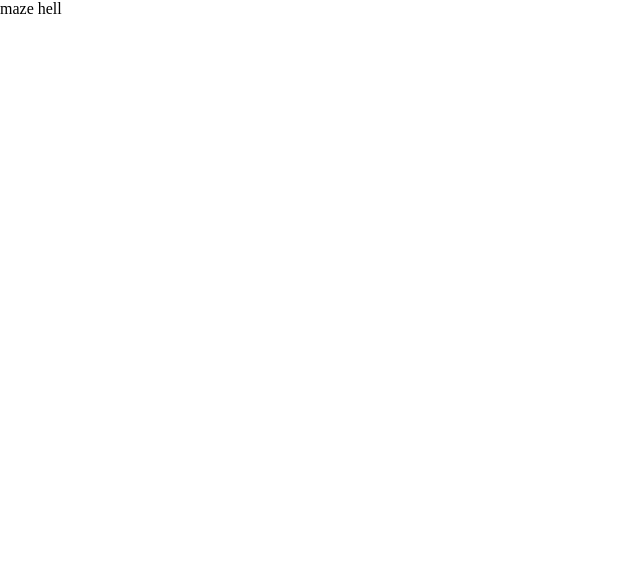
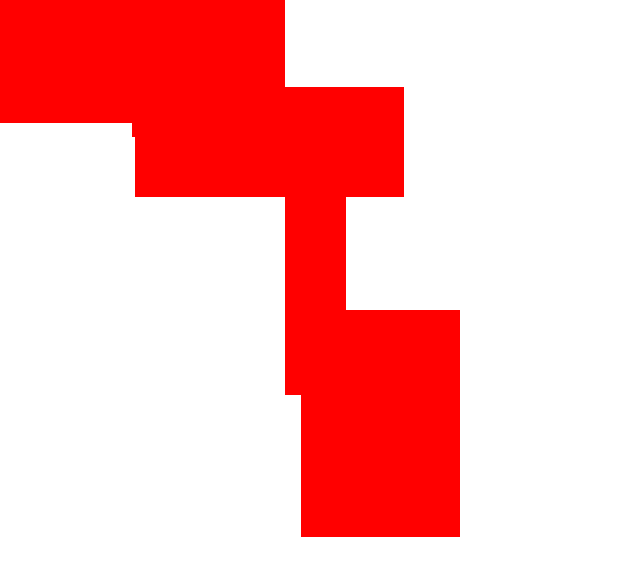
Before and after one commit to jacksrevenge/maze-hell, a plain HTML site: page index.html in a window 1280 px wide. Shown: the whole page, without its empty margins (0-640 px from the left). Drawn offline with Linux system fonts and the light colour scheme.

Commit message:
now randomly makes a path

```diff
--- a/css/style.css
+++ b/css/style.css
@@ -1,8 +1,8 @@
-* {
-    display: block;
-}
-
 main {
     height: 100vh;
     width: 100%;
 }
+
+maze-path {
+    display: block;
+}
--- a/index.html
+++ b/index.html
@@ -9,9 +9,9 @@
 </head>
 <body>
     <main>
-
     </main>
 </body>
+<script src="./js/helper-functions.js"></script>
 <script src="./js/maze-path.js"></script>
 <script src="./js/game-controller.js"></script>
 </html>
--- a/js/game-controller.js
+++ b/js/game-controller.js
@@ -1,10 +1,28 @@
 const gameArea = document.querySelector('main')
 
-gameArea.addEventListener('mousemove', (e) => {
-    const mazePath = document.createElement('maze-path')
+gameArea.addEventListener('mouseover', (e) => {
+    if (e.composedPath()[0].localName === 'main') {
+        alert('back to hell!')
+        location.reload()
+    }
+})
 
-    mazePath.setAttribute('coord-x', e.pageX)
-    mazePath.setAttribute('coord-y', e.pageY)
+function initRound(e) {
+    const amountOfPaths = 5
+    let offSetX = 0
+    let offSetY = 0
 
-    gameArea.appendChild(mazePath)
-})
+    for (let i = 0; i < amountOfPaths; i++) {
+        const mazePath = new MazePathComponent()
+        const innerMazePath = mazePath.shadowRoot.lastElementChild
+
+        mazePath.setAttribute('coord-x', offSetX)
+        mazePath.setAttribute('coord-y', offSetY)
+
+        gameArea.appendChild(mazePath)
+        offSetX += innerMazePath.clientWidth + getRandomArbitrary(-innerMazePath.clientWidth,0)
+        offSetY += innerMazePath.clientHeight + getRandomArbitrary(-innerMazePath.clientHeight,0)
+    }
+}
+
+initRound()
--- /dev/null
+++ b/js/helper-functions.js
@@ -0,0 +1,3 @@
+function getRandomArbitrary(min, max) {
+    return Math.random() * (max - min) + min;
+}
--- a/js/maze-path.js
+++ b/js/maze-path.js
@@ -3,7 +3,7 @@ mazePathTemplate.innerHTML =
 `
 <style>
 </style>
-<p>hello world</p>
+<div></div>
 `
 
 class MazePathComponent extends HTMLElement {
@@ -16,10 +16,15 @@ class MazePathComponent extends HTMLElement {
     connectedCallback() {
         this.coordX = this.getAttribute('coord-x')
         this.coordY = this.getAttribute('coord-y')
+        this.randomWidth = getRandomArbitrary(1,300)
+        this.randomHeight = getRandomArbitrary(1,300)
         this.shadowRoot.querySelector('style').innerText =
         `
-        p {
+        div {
             position: absolute;
+            background: red;
+            width: ${this.randomWidth}px;
+            height: ${this.randomHeight}px;
             top: ${this.coordY}px;
             left: ${this.coordX}px;
         }
```
